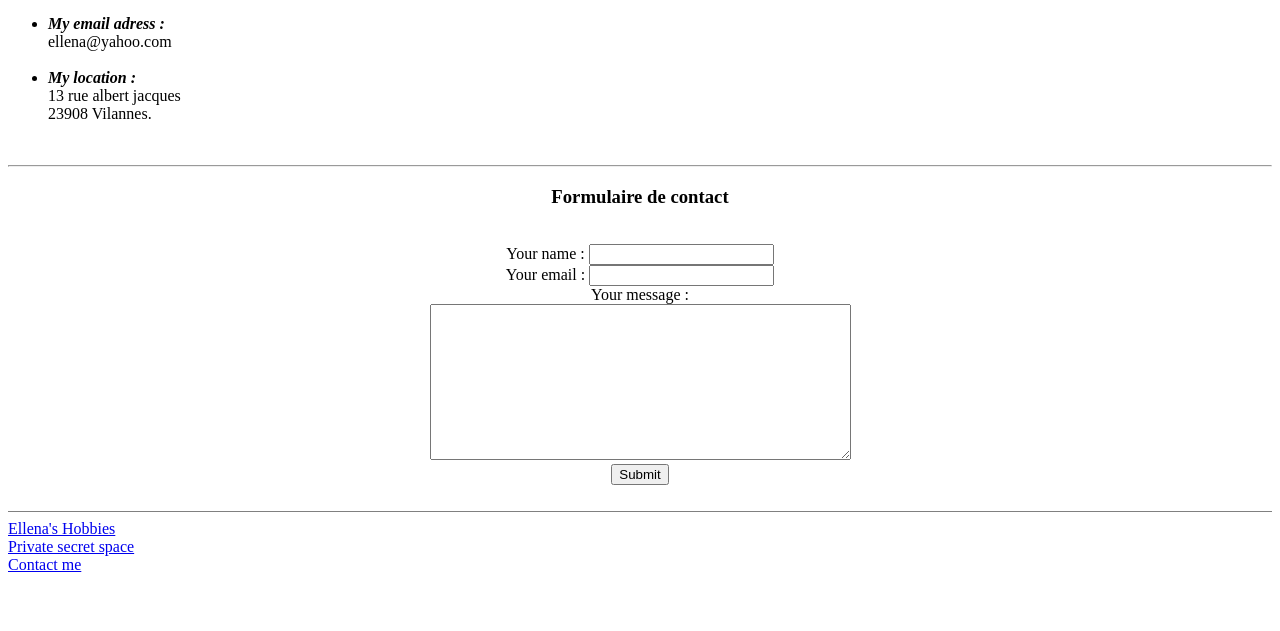
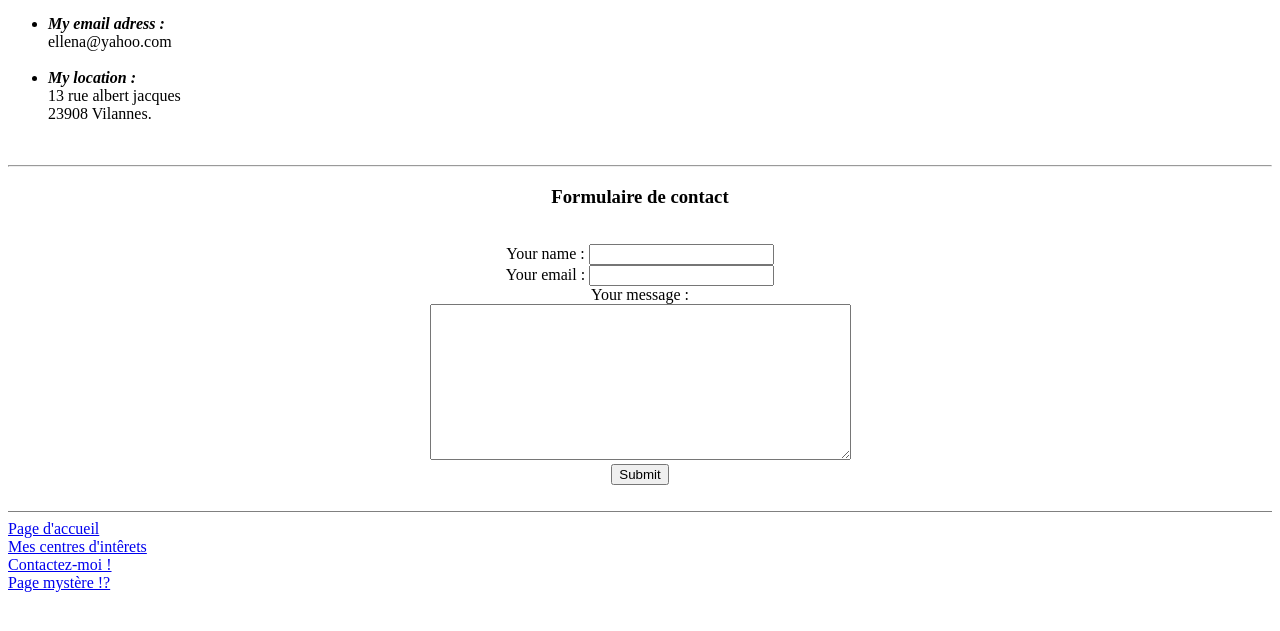
Before and after one commit to ellena-c/Monpremiersitehtml, a plain HTML site: page contact.html in a window 1280 px wide. Shown: the part 137-768 px from the top of the page. Drawn offline with Linux system fonts and the light colour scheme.

Commit message:
Update contact.html

```diff
--- a/contact.html
+++ b/contact.html
@@ -48,11 +48,12 @@
 
 </center>
 
-<br>
-<hr size=1 noshade>
-<a href="hobbies.html"> Ellena's Hobbies</a> <br>
-<a href="privatespace.html"> Private secret space</a> <br>
-<a href="contact.html"> Contact me</a>
+  <br>
+  <hr size=1 noshade>
+   <a href="index.html"> Page d'accueil </a> <br>
+  <a href="hobbies.html"> Mes centres d'intêrets </a> <br>
+  <a href="contact.html"> Contactez-moi ! </a> <br>
+  <a href="privatespace.html"> Page mystère !? </a> <br>
 
 
 </body>
```
